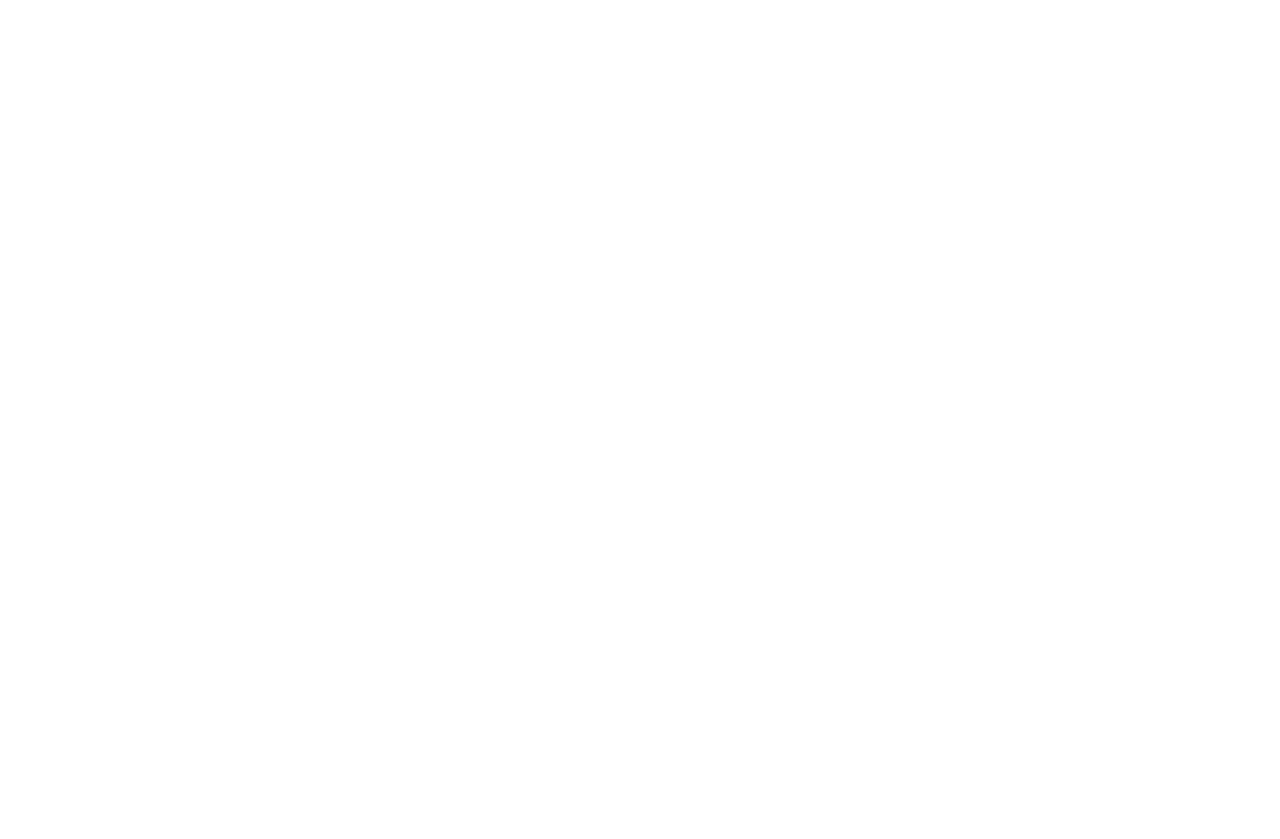
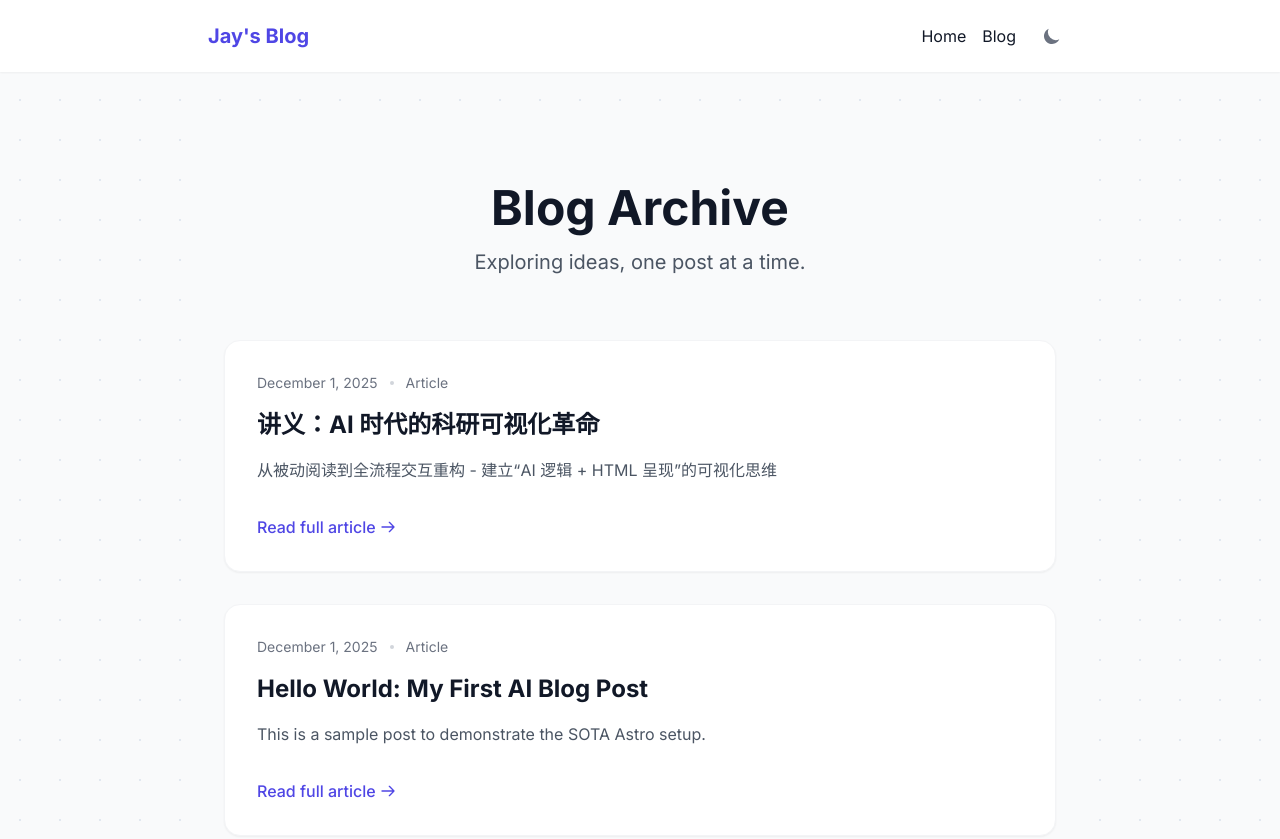
Before and after one commit to Biogod2020/Jay-s-Blog, an Astro site: page /Jay-s-Blog/blog in a window 1280 px wide. Before the commit this address had no page. Shown: the top 839 px of the page. Before the commit the page ends 800 px from the top, so only its background shows below. Built offline with nearby package versions, Linux system fonts and the light colour scheme; Astro itself is replaced by a stand-in of ours.

Commit message:
feat: add blog archive page and update layout with dynamic content

```diff
--- a/src/layouts/Layout.astro
+++ b/src/layouts/Layout.astro
@@ -1,5 +1,6 @@
 ---
 import ThemeToggle from '../components/ThemeToggle.astro';
+import '../styles/global.css';
 
 interface Props {
 	title: string;
@@ -7,7 +8,7 @@
 	image?: string;
 }
 
-const { title, description = "Jay's Blog - AI Powered", image = "/placeholder-social.jpg" } = Astro.props;
+const { title, description = "Jay's Blog - AI Powered", image = `${import.meta.env.BASE_URL}/placeholder-social.jpg` } = Astro.props;
 const canonicalURL = new URL(Astro.url.pathname, Astro.site);
 ---
 
@@ -17,11 +18,8 @@
 		<meta charset="UTF-8" />
 		<meta name="description" content={description} />
 		<meta name="viewport" content="width=device-width" />
-		<link rel="icon" type="image/svg+xml" href="/favicon.svg" />
+		<link rel="icon" type="image/svg+xml" href={`${import.meta.env.BASE_URL}/favicon.svg`} />
 		<meta name="generator" content={Astro.generator} />
-
-		<!-- Import Global CSS -->
-		<link rel="stylesheet" href="/src/styles/global.css" />
 
 		<!-- Font Awesome -->
 		<link href="https://cdnjs.cloudflare.com/ajax/libs/font-awesome/6.4.0/css/all.min.css" rel="stylesheet">
--- /dev/null
+++ b/src/pages/blog/index.astro
@@ -0,0 +1,54 @@
+---
+import Layout from '../../layouts/Layout.astro';
+import { getCollection } from 'astro:content';
+
+const posts = (await getCollection('blog')).sort(
+	(a, b) => b.data.pubDate.valueOf() - a.data.pubDate.valueOf()
+);
+---
+
+<Layout title="Blog Archive - Jay's Blog">
+	<section class="py-20 bg-gray-50 dark:bg-gray-900 min-h-screen">
+		<div class="max-w-4xl mx-auto px-4">
+			<div class="text-center mb-16">
+				<h1 class="text-4xl md:text-5xl font-bold text-gray-900 dark:text-white mb-4">Blog Archive</h1>
+				<p class="text-xl text-gray-600 dark:text-gray-400">Exploring ideas, one post at a time.</p>
+			</div>
+
+			<div class="space-y-8">
+				{posts.map((post) => (
+					<article class="bg-white dark:bg-gray-800 rounded-2xl shadow-sm hover:shadow-lg transition-all duration-300 p-8 border border-gray-100 dark:border-gray-700 group">
+						<div class="flex flex-col gap-4">
+							<div class="flex items-center gap-3 text-sm text-gray-500 dark:text-gray-400">
+								<time datetime={post.data.pubDate.toISOString()}>
+									{post.data.pubDate.toLocaleDateString('en-us', { year: 'numeric', month: 'long', day: 'numeric' })}
+								</time>
+								<span class="w-1 h-1 rounded-full bg-gray-300 dark:bg-gray-600"></span>
+								<span>Article</span>
+							</div>
+
+							<h2 class="text-2xl font-bold text-gray-900 dark:text-white group-hover:text-indigo-600 dark:group-hover:text-indigo-400 transition-colors">
+								<a href={`${import.meta.env.BASE_URL}/blog/${post.slug}`}>
+									{post.data.title}
+								</a>
+							</h2>
+
+							<p class="text-gray-600 dark:text-gray-300 leading-relaxed">
+								{post.data.description}
+							</p>
+
+							<div class="pt-4">
+								<a href={`${import.meta.env.BASE_URL}/blog/${post.slug}`} class="inline-flex items-center text-indigo-600 dark:text-indigo-400 font-medium hover:text-indigo-800 dark:hover:text-indigo-300 transition-colors">
+									Read full article
+									<svg xmlns="http://www.w3.org/2000/svg" class="h-4 w-4 ml-1 group-hover:translate-x-1 transition-transform" fill="none" viewBox="0 0 24 24" stroke="currentColor">
+										<path stroke-linecap="round" stroke-linejoin="round" stroke-width="2" d="M14 5l7 7m0 0l-7 7m7-7H3" />
+									</svg>
+								</a>
+							</div>
+						</div>
+					</article>
+				))}
+			</div>
+		</div>
+	</section>
+</Layout>
```
Also changed, not shown: public/favicon.svg (added).
